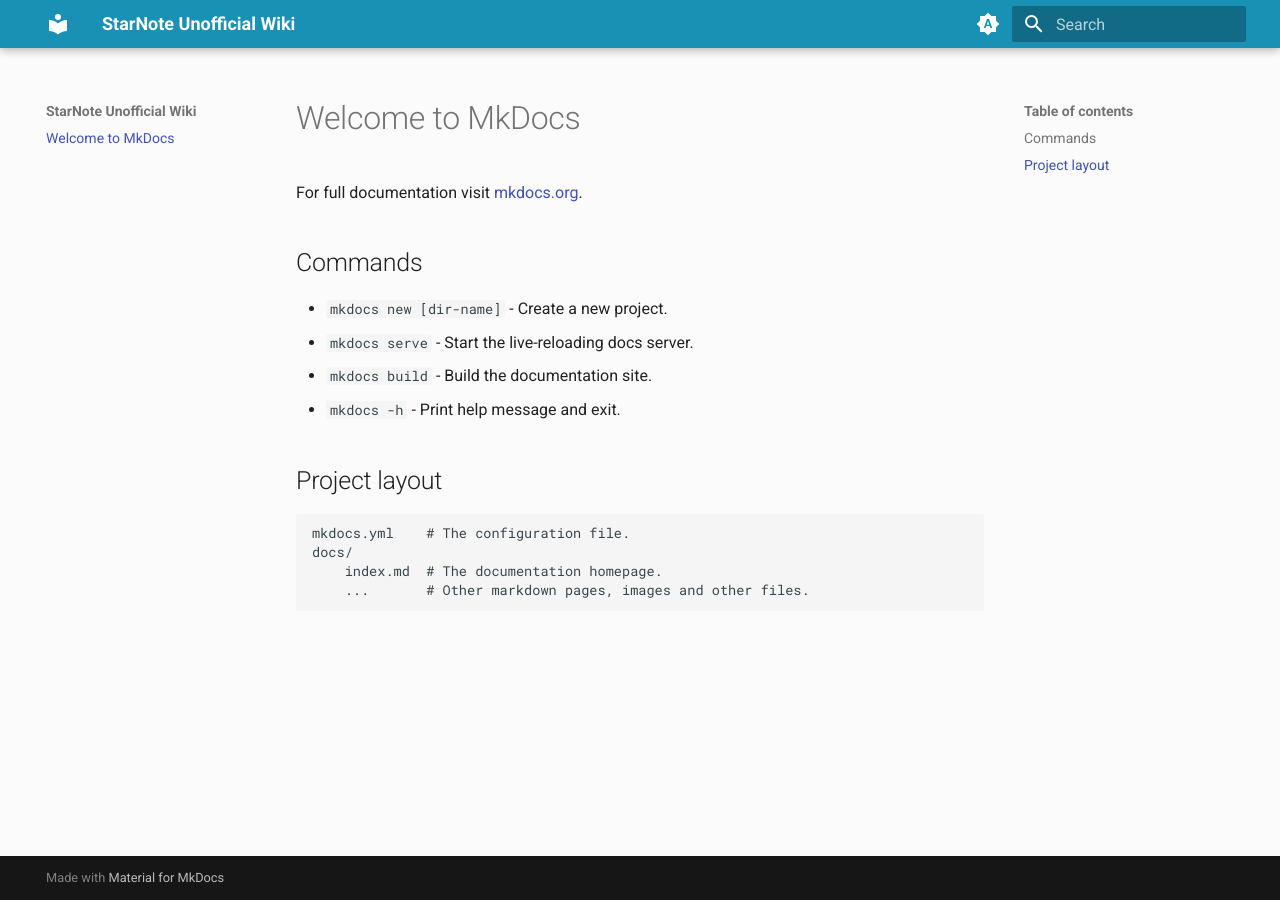
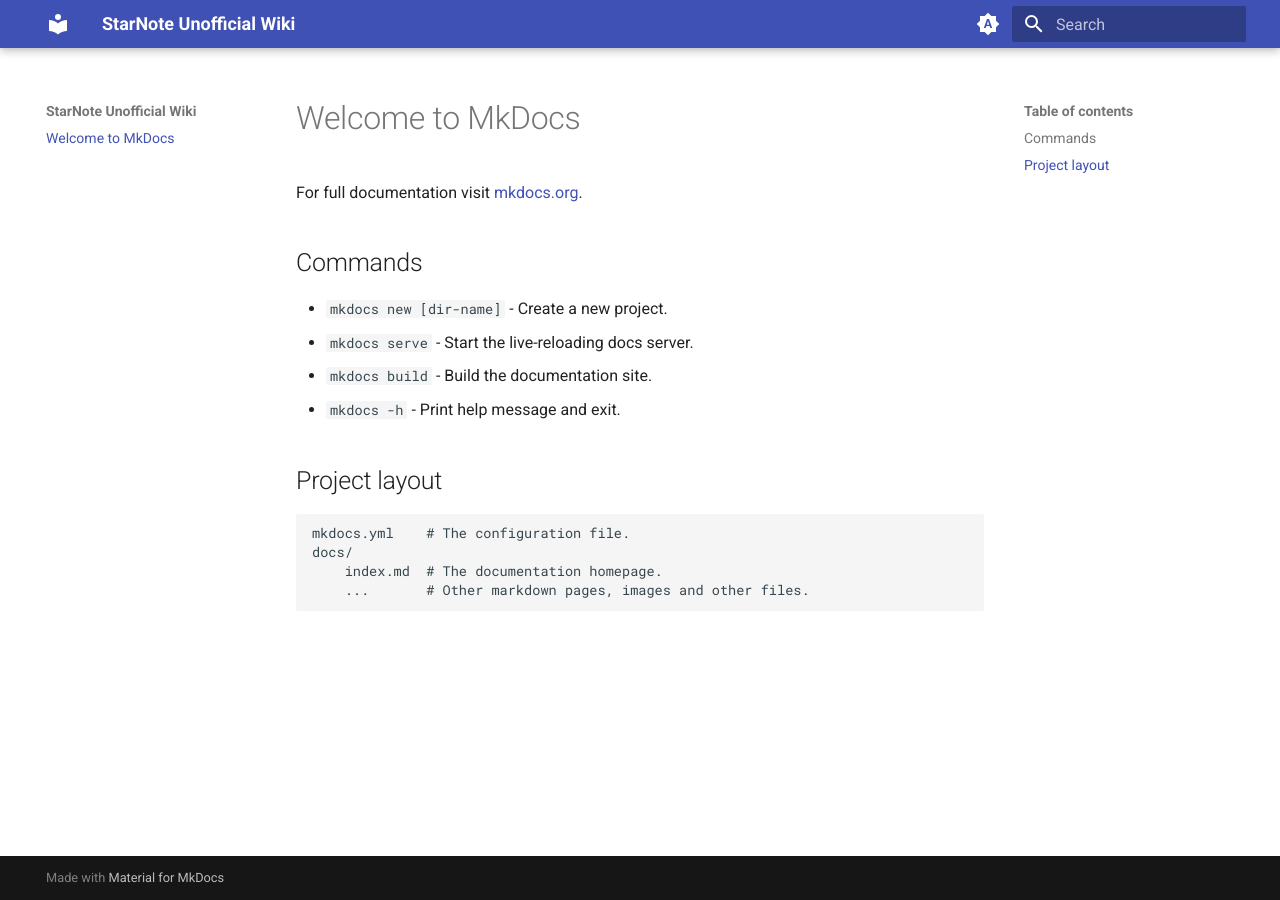
Before and after one commit to NakoTurtle/StarNote-Unofficial-Wiki, an MkDocs documentation site: the page built from docs/index.md, in a window 1280 px wide. Built offline with MkDocs 1.6.1 and Material for MkDocs 9.7.7, drawn with Linux system fonts in a browser that asks for light colours.

Commit message:
Update mkdocs.yml

```diff
--- a/mkdocs.yml
+++ b/mkdocs.yml
@@ -11,14 +11,14 @@
 
     # Palette toggle for light mode
     - media: "(prefers-color-scheme: light)"
-      scheme: starnote-light
+      scheme: default
       toggle:
         icon: material/weather-sunny
         name: Switch to dark mode
 
     # Palette toggle for dark mode
     - media: "(prefers-color-scheme: dark)"
-      scheme: starnote-dark
+      scheme: slate
       toggle:
         icon: material/weather-night
         name: Switch to pure black
```
